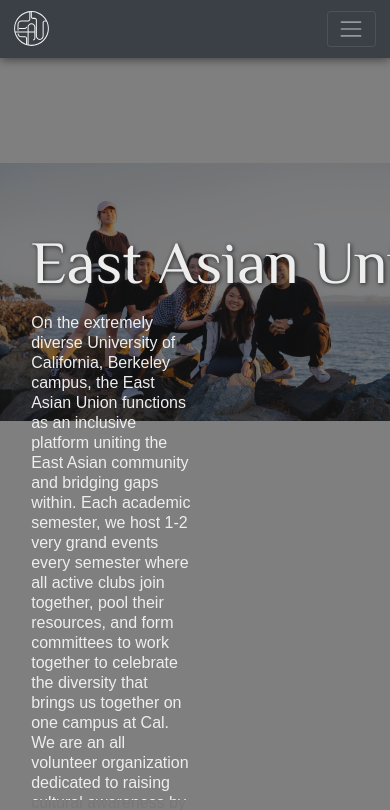
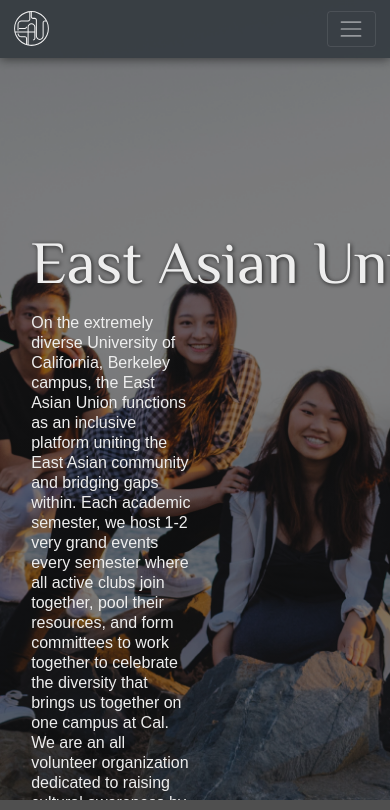
Before and after one commit to raymondnumbergenerator/eau-website, a Flask app: page / in a window 390 px wide; the page is wider, and only the part inside the window is pictured. Shown: the top 810 px of that part. Run offline with Flask 2, Linux system fonts and the light colour scheme; parts of the project's set-up code (start-up, migrations or seed data) failed here and were passed over; some libraries are stand-ins or nearby versions; some web fonts are replaced; grey boxes are pictures that could not be loaded.

Commit message:
fix weird scaling on small screens

```diff
--- a/eauweb/static/css/about.css
+++ b/eauweb/static/css/about.css
@@ -4,7 +4,6 @@
   height: 800px;
   width: auto;
   background-size: cover;
-  background-size: 100% auto;
 }
 
 .full-overlay:after {
@@ -39,7 +38,6 @@
   height: 550px;
   width: auto;
   background-size: cover;
-  background-size: 100% auto;
   background-attachment: fixed;
 }
 
```
